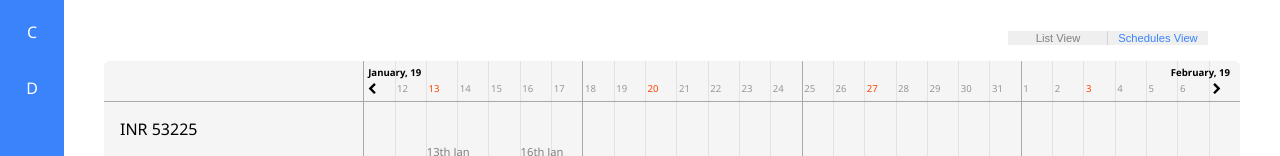
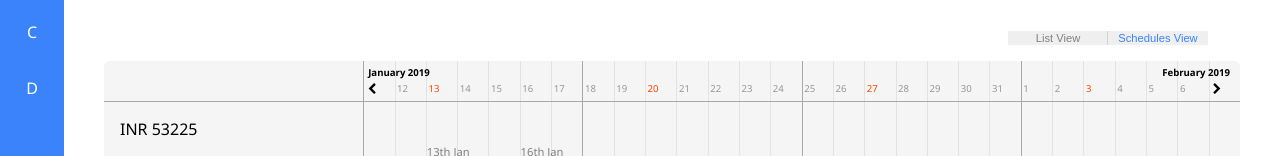
Before and after one commit to aakash-freightwalla/schedules-view, a React (Create React App) app: page / in a window 1280 px wide. Both pictures are taken after a click on the button "Schedules View". Shown: the part 188-344 px from the top of the page. Built offline with nearby package versions, Linux system fonts and the light colour scheme.

Commit message:
use different format

```diff
--- a/src/components/Sailing/Sailing.js
+++ b/src/components/Sailing/Sailing.js
@@ -327,7 +327,6 @@ class Sailing extends Component {
         routeDetails
       } = this.props,
       { length } = calender,
-      unit = 1 / calender.length,
       calenderEarliest = calender[0].reference,
       calenderLatest = calender[calender.length - 1].reference,
       portCutoffDateTime = moment(routeDetails.portCutoffDateTime),
--- a/src/components/Search/Search.js
+++ b/src/components/Search/Search.js
@@ -161,7 +161,7 @@ class Search extends Component {
             onClick={this.onCalenderChange({ offset: -1, unit: 'weeks' })}
           />,
           <span key='month' className='month left'>
-            {reference.format('MMMM, YY')}
+            {reference.format('MMMM YYYY')}
           </span>
         ];
       } else if (key === lastVisibleDay) {
@@ -175,7 +175,7 @@ class Search extends Component {
             onClick={this.onCalenderChange({ offset: 1, unit: 'weeks' })}
           />,
           <span key='month' className='month right'>
-            {reference.format('MMMM, YY')}
+            {reference.format('MMMM YYYY')}
           </span>
         ];
       } else {
```
